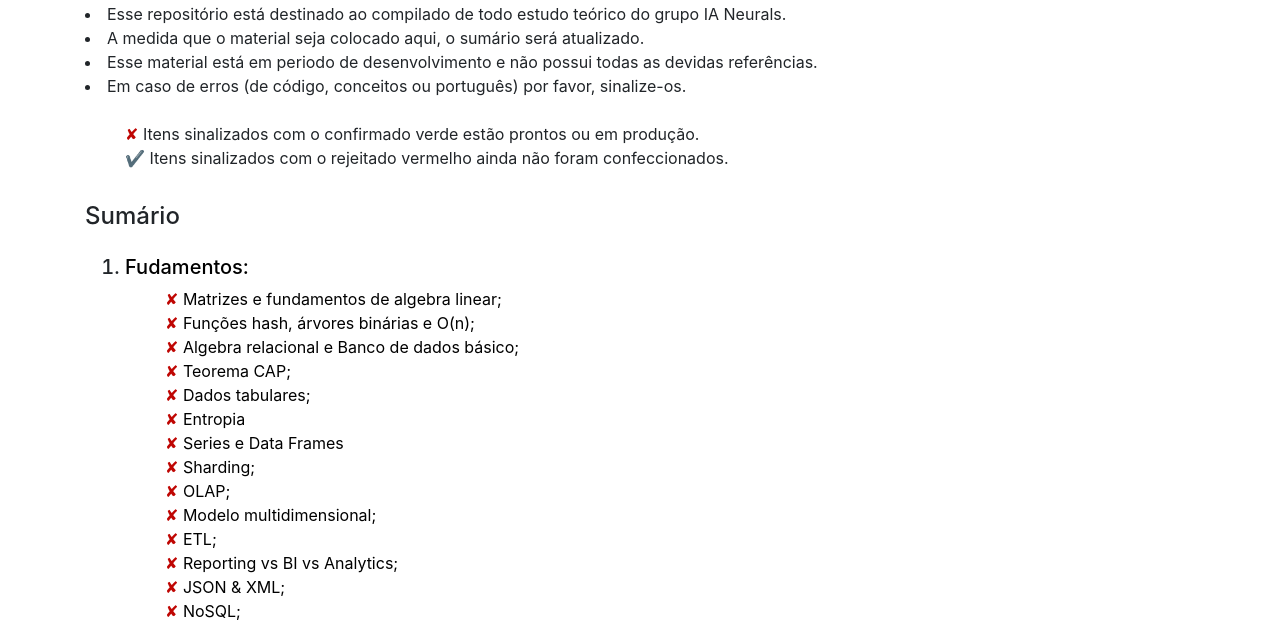
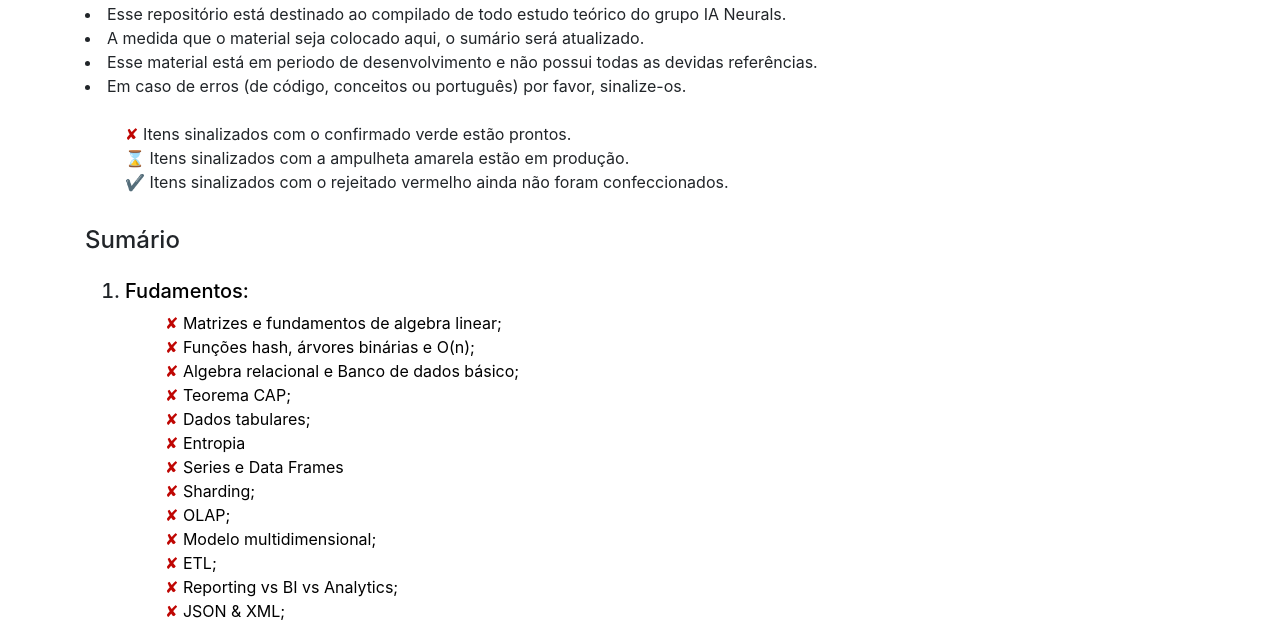
Before and after one commit to neuralsAI/Aulas, a plain HTML site: page docs/index.html in a window 1280 px wide. Shown: the part 180-800 px from the top of the page. Drawn offline with nearby package versions, Linux system fonts and the light colour scheme.

Commit message:
index: notebooks links

```diff
--- a/docs/assets/css/style.css
+++ b/docs/assets/css/style.css
@@ -11,6 +11,13 @@ ul .unready:before {
     content: '✘';
     color: #BF0603;
 }
+
+
+ul .doing:before {
+    content: '⌛';
+    color: rgb(130, 144, 0);
+}
+
 
 ul a {
     cursor: pointer;
--- a/docs/index.html
+++ b/docs/index.html
@@ -22,7 +22,8 @@
                 <li> Em caso de erros (de código, conceitos ou português) por favor, sinalize-os. </li>
             <br>
             <ul>
-                <li class="unready">    Itens sinalizados com o confirmado verde estão prontos ou em produção. </li>
+                <li class="unready">    Itens sinalizados com o confirmado verde estão prontos. </li>
+                <li class="doing">      Itens sinalizados com a ampulheta amarela estão em produção. </li>
                 <li class="ready">      Itens sinalizados com o rejeitado vermelho ainda não foram confeccionados. </li>
             </ul>
 
@@ -121,8 +122,8 @@
                         <a target="_blank" href="https://github.com/ianeurals/Aulas/blob/o_que_e_am/docs/notebooks/aprendizado_de_maquina/O%20que%20%C3%A9%20aprendizado%20de%20m%C3%A1quina.ipynb" class=""> <li class="ready"> O que é aprendizado de máquina? </li>
                         <a target="_blank" href="#" class="disable"> <li class="unready"> Variáveis numéricas; </li> </a>
                         <a target="_blank" href="#" class="disable"> <li class="unready"> Variáveis categóricas; </li> </a>
-                        <a target="_blank" href="#" class=""> <li class="ready"> Dados: Conjuntos, características e amostras; </li> </a>
-                        <a target="_blank" href="#" class=""> <li class="ready"> Pré-processamento; </li> </a>
+                        <a target="_blank" href="https://github.com/ianeurals/Aulas/blob/o_que_e_am/docs/notebooks/aprendizado_de_maquina/Conjuntos%2C%20caracter%C3%ADsticas%20e%20amostras.ipynb" class=""> <li class="ready"> Dados: Conjuntos, características e amostras; </li> </a>
+                        <a target="_blank" href="https://github.com/ianeurals/Aulas/blob/o_que_e_am/docs/notebooks/aprendizado_de_maquina/Pr%C3%A9-processamento.ipynb" class=""> <li class="doing"> Pré-processamento; </li> </a>
                         <a target="_blank" href="#" class="disable"> <li class="unready"> Aprendizado supervisionado; </li> </a>
                         <a target="_blank" href="#" class="disable"> <li class="unready"> Aprendizado não supervisionado; </li> </a>
                         <a target="_blank" href="#" class="disable"> <li class="unready"> Dados de treino e teste; </li> </a>
```
